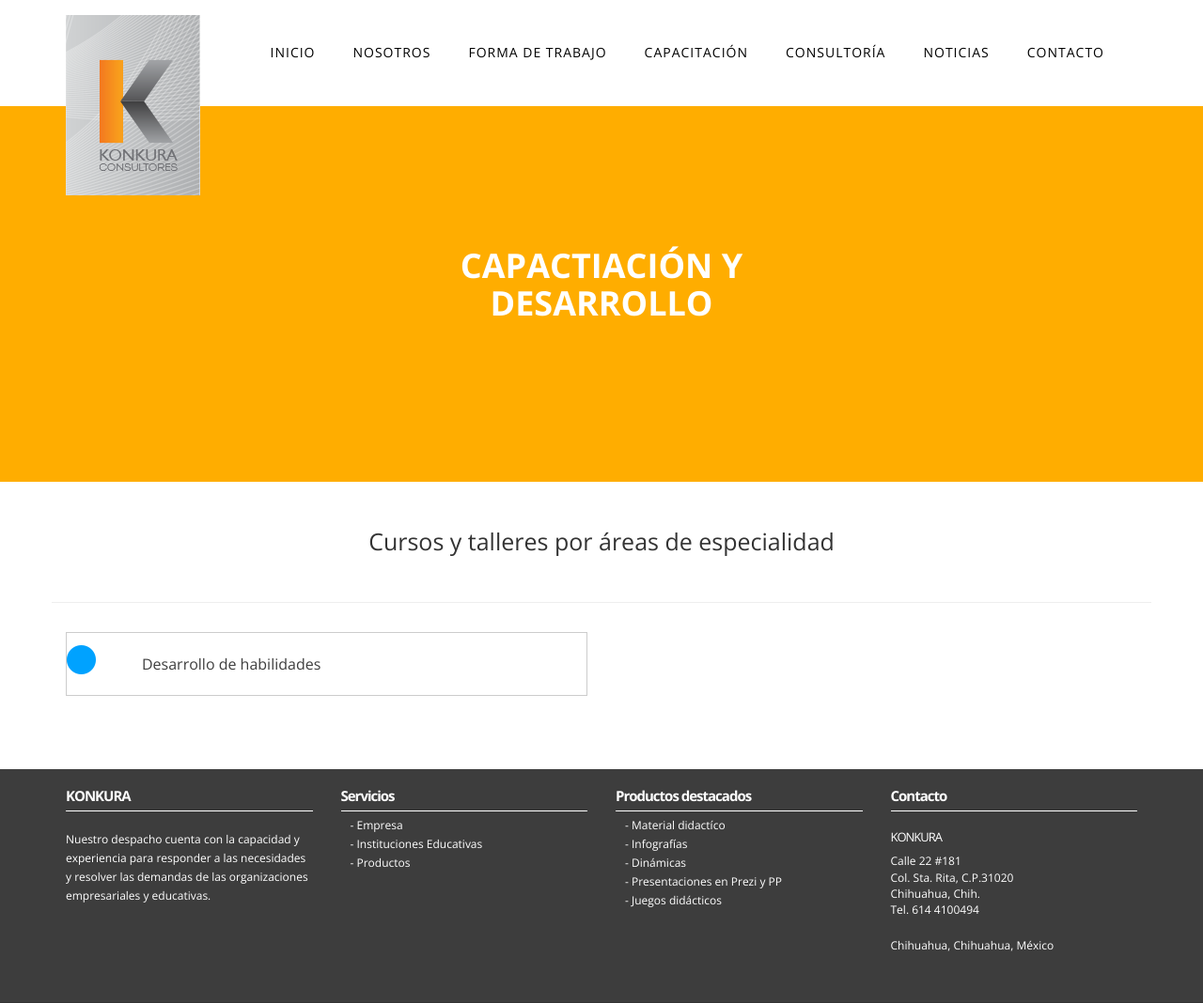
After one commit to jonpalma/konkura, a PHP site: page /capacitacion-desarrollo.php in a window 1280 px wide. The commit adds this page. Shown: the top 1068 px of the page at 94% size. Run offline with PHP 8.4, Linux system fonts and the light colour scheme; some libraries are stand-ins or nearby versions.

Commit message:
se empiezan las otras interfaces

```diff
--- /dev/null
+++ b/web/capacitacion-desarrollo.php
@@ -0,0 +1,46 @@
+<?php include('modules/header.php');?>
+<!-- BEGIN HEADING -->
+    <div class="container-fluid bg-yellow">
+        <div class="row">
+            <div class="col-sm-12">
+                <div class="heading center-block">
+                    <h1>Capactiación y desarrollo</h1>
+                    <svg></svg>
+                </div>
+            </div>
+        </div>
+    </div>
+<!-- END HEADING -->
+<!-- BEGIN CONTENT -->
+    <div class="jumbotron bg-white">
+        <div class="container content">
+            <div class="row">
+                <h2>Cursos y talleres por áreas de especialidad</h2>
+                <hr />
+                <div class="col-sm-6">
+                    <div class="dropdown">
+                      <button class="dropdown-toggle btn-drop" type="button" id="dropdownMenu1" data-toggle="dropdown" aria-expanded="true">
+                        Desarrollo de habilidades
+                      </button>
+                      <ul class="dropdown-menu" role="menu" aria-labelledby="dropdownMenu1">
+                        <li role="presentation"><a role="menuitem" tabindex="-1" href="#">Action</a></li>
+                        <li role="presentation"><a role="menuitem" tabindex="-1" href="#">Another action</a></li>
+                        <li role="presentation"><a role="menuitem" tabindex="-1" href="#">Something else here</a></li>
+                        <li role="presentation"><a role="menuitem" tabindex="-1" href="#">Separated link</a></li>
+                      </ul>
+                   </div>
+                </div>
+                <div class="col-sm-6">
+
+                </div>
+                <div class="col-sm-6">
+
+                </div>
+                <div class="col-sm-6">
+
+                </div>
+            </div>
+        </div>
+    </div>
+<!-- END CONTENT -->
+<?php include('modules/footer.php'); ?>
--- a/web/contacto.php
+++ b/web/contacto.php
@@ -1,4 +1,4 @@
-<?php include('/modules/header.php'); ?>
+<?php include('modules/header.php'); ?>
 <!-- BEGIN HEADING -->
     <div class="container-fluid bg-yellow">
         <div class="row">
@@ -91,4 +91,4 @@
         </div>
     </div>
     <!-- END SOCIAL -->
-<?php include('/modules/footer.php'); ?>
+<?php include('modules/footer.php'); ?>
--- a/web/css/style.css
+++ b/web/css/style.css
@@ -366,6 +366,25 @@ Text Domain: Mixen Communication & Web Technology
     border-radius: 0;
 }
 
+.btn-drop::before {
+    content: url('../img/blue-circle.png');
+    position: absolute;
+    left: 0;
+}
+
+.btn-drop {
+    width: 100%;
+    height: 68px;
+    padding: 10px;
+    position: relative;
+    background-color: #fff;
+    border: 1px solid #ccc;
+    color: #3e3e3e;
+    font: 400 16px / 40px Open Sans;
+    text-align: left;
+    padding: 10px 30px 10px 80px;
+}
+
 /** FOOTER **/
 footer {
     background: #3d3d3d;
--- a/web/cursos.php
+++ b/web/cursos.php
@@ -1,4 +1,4 @@
-<?php include('/modules/header.php'); ?>
+<?php include('modules/header.php'); ?>
  <!-- BEGIN HEADING -->
     <div class="container-fluid bg-yellow">
         <div class="row">
@@ -104,4 +104,4 @@
                </div>
            </div>
     <!-- END DUDAS -->
-<?php include('/modules/footer.php'); ?>
+<?php include('modules/footer.php'); ?>
--- a/web/index.php
+++ b/web/index.php
@@ -1,4 +1,4 @@
-<?php include('/modules/header.php');?>
+<?php include('modules/header.php');?>
      <!-- SLIDE -->
                     <div id="myCarousel" class="carousel slide" data-ride="carousel">
                       <ol class="carousel-indicators">
@@ -153,4 +153,4 @@
            </div>
            <!-- END KONKURA -->
 
-<?php include('/modules/footer.php'); ?>
+<?php include('modules/footer.php'); ?>
--- a/web/nosotros.php
+++ b/web/nosotros.php
@@ -1,4 +1,4 @@
-<?php include('/modules/header.php'); ?>
+<?php include('modules/header.php'); ?>
     <!-- BEGIN HEADING -->
     <div class="container-fluid bg-yellow">
         <div class="row">
@@ -106,4 +106,4 @@
         </div>
     </div>
     <!-- END SOCIAL -->
-<?php include('/modules/footer.php'); ?>
+<?php include('modules/footer.php'); ?>
```
Also changed, not shown: web/img/blue-circle.png (added), web/img/caret.png (added).
